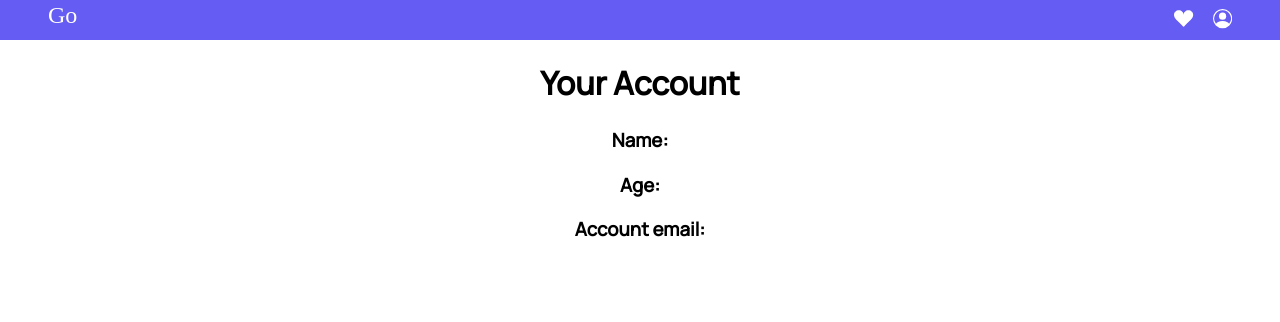
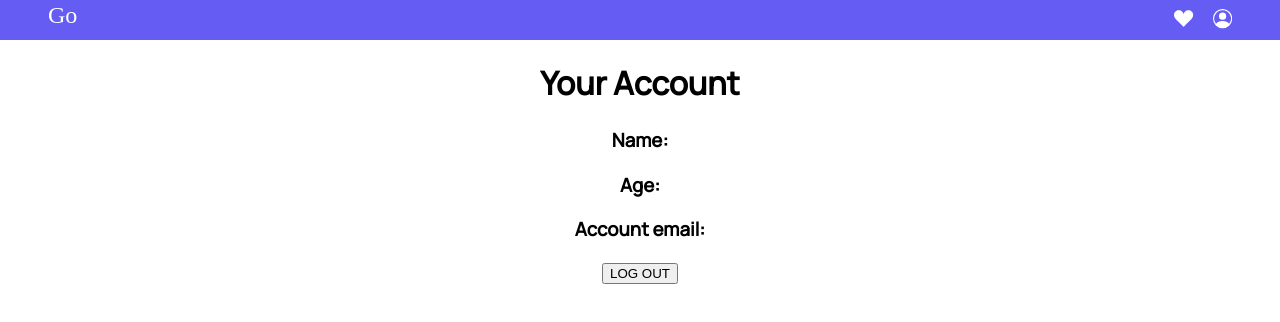
Before and after one commit to kiittsunne/gogang, a React (Create React App) app: page /account in a window 1280 px wide. Shown: the top 322 px of the page. Built offline with nearby package versions, Linux system fonts and the light colour scheme; no server answers; a web font is replaced by a local one.

Commit message:
LogOut button put in account
logout button sets "loggedIn" to false and links to login page

```diff
--- a/src/pages/Account.js
+++ b/src/pages/Account.js
@@ -1,6 +1,11 @@
-import React, { useState } from "react";
+import React, { useState, useContext } from "react";
+import { LogInStatus } from "../contexts/LogStatus";
+import { Link } from "react-router-dom";
+
 
 const Account = () => {
+  const { loggedIn, setLoggedIn } = useContext(LogInStatus);
+
   const [userName, setUserName] = useState("");
   const [givenName, setGivenName] = useState("");
   const [age, setAge] = useState("");
@@ -8,7 +13,7 @@ const Account = () => {
 
   const [error, setError] = useState(null);
 
-  const dbSite = "http://localhost:5001/api/account"
+  const dbSite = "http://localhost:27017/api/account"
 
   const getAlbums = async (url) => {
     try {
@@ -33,6 +38,9 @@ const Account = () => {
 
   getAlbums(dbSite);
 
+  const logOutState = () => {
+    setLoggedIn(false);
+  }
   return (
     <div>
       <h1>Your Account</h1>
@@ -40,6 +48,9 @@ const Account = () => {
       <h3>Name: {givenName}</h3>
       <h3>Age: {age}</h3>
       <h3>Account email: {email}</h3>
+      <Link to="/login">
+        <button onClick={logOutState}>LOG OUT</button>
+      </Link>
     </div>
   );
 };
--- a/src/pages/Login.js
+++ b/src/pages/Login.js
@@ -9,6 +9,7 @@ const loginURL = "/api/login";
 const Login = () => {
   const { setAuth } = useAuth();
   const { loggedIn, setLoggedIn } = useContext(LogInStatus);
+  console.log(loggedIn);
 
   const navigate = useNavigate();
   const location = useLocation();
```
